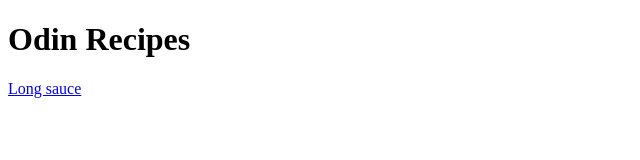
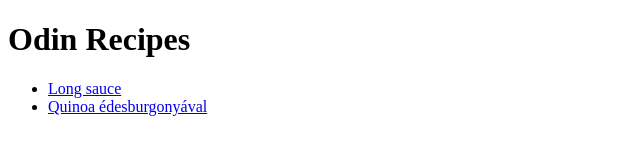
Before and after one commit to PetiIT/odin-recipes, a plain HTML site: page index.html in a window 1280 px wide. Shown: the whole page, without its empty margins (0-640 px from the left). Drawn offline with Linux system fonts and the light colour scheme.

Commit message:
Setting the next  link on the index.html page
This subpage is the quinoa_edesburgonya.html

```diff
--- a/index.html
+++ b/index.html
@@ -7,6 +7,11 @@
 </head>
 <body>
     <h1>Odin Recipes</h1>
-    <a href="recipes/long_sauce.html">Long sauce</a>
+
+    <ul>
+        <li><a href="recipes/long_sauce.html">Long sauce</a></li>
+        <li><a href="recipes/quinoa_edesburgonya.html">Quinoa édesburgonyával</a></li>
+    </ul>
+
 </body>
 </html>
```
